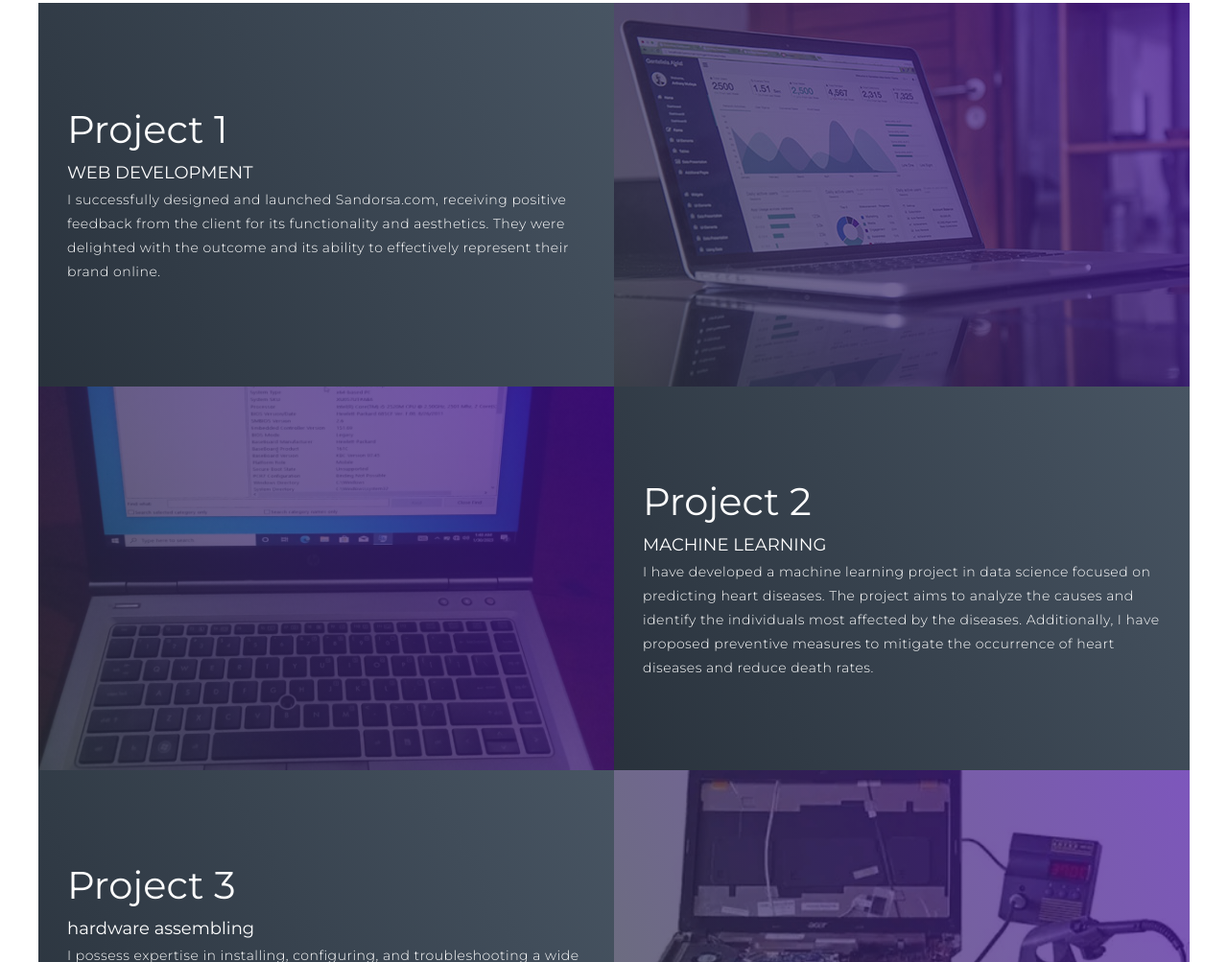
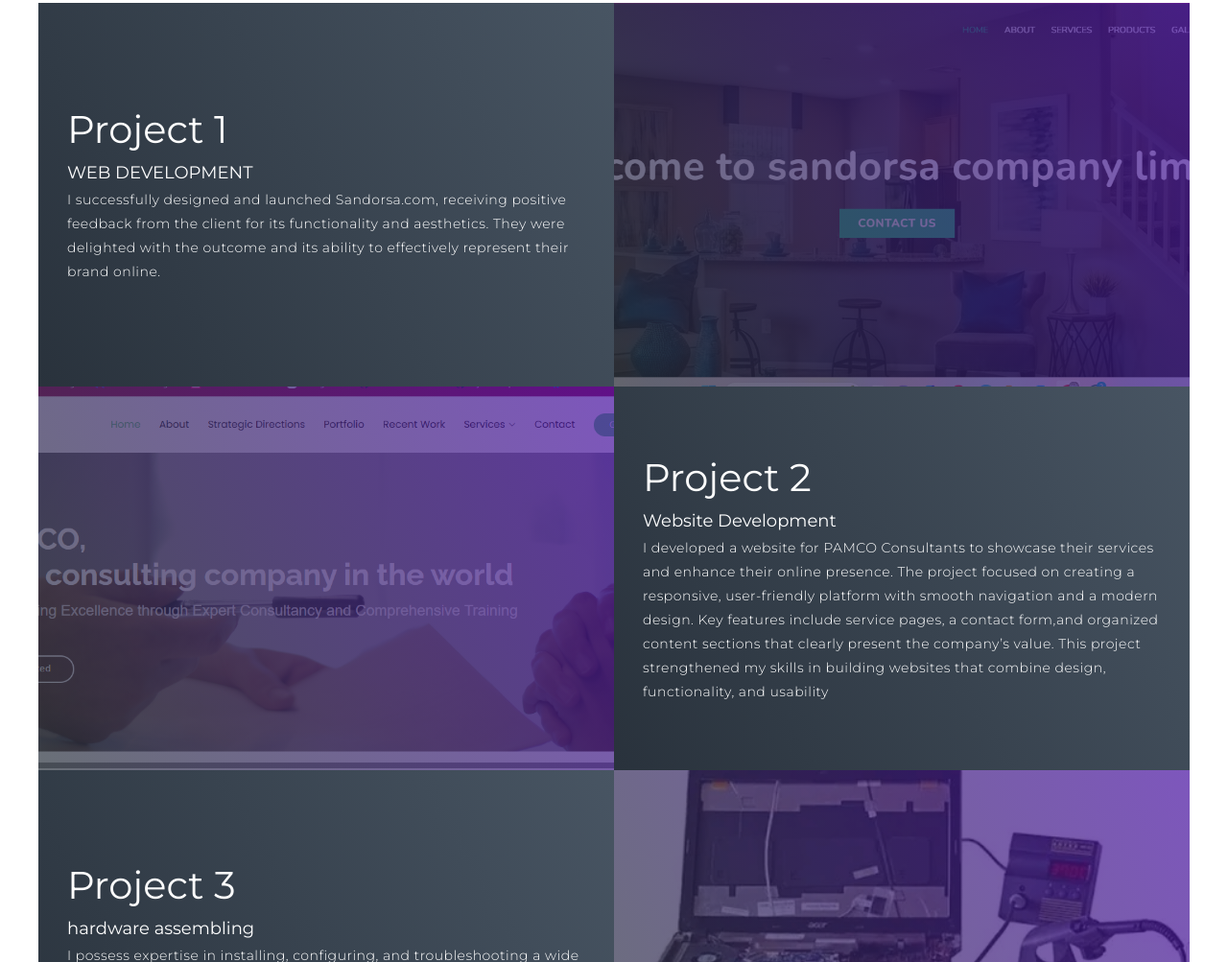
Before and after one commit to nduu123/profile, a plain HTML site: page index.html in a window 1280 px wide. Shown: the part 2165-3168 px from the top of the page at 96% size. Drawn offline with Linux system fonts and the light colour scheme.

Commit message:
Update index.html

```diff
--- a/index.html
+++ b/index.html
@@ -117,22 +117,22 @@
             <a class="btn btn-dark btn-social mx-2" href="#!"><i class="project "></i></a>
           </div>
           <div class="project-img">
-            <img src="./img/portfolio-2.jpg" alt="img">
+            <img src="./img/sandorsa.png" alt="img">
           </div>
         </div>
         <div class="project-item">
           <div class="project-info">
             <h1>Project 2</h1>
-            <h2>MACHINE LEARNING</h2>
+            <h2>Website Development</h2>
             <p>
-              I have developed a machine learning project in data science focused on predicting heart diseases. The
-              project aims to analyze the causes and identify the individuals most affected by the diseases.
-              Additionally, I have proposed preventive measures to mitigate the occurrence of heart diseases and reduce
-              death rates.
+             I developed a website for PAMCO Consultants to showcase their services and enhance their online presence.
+              The project focused on creating a responsive, user-friendly platform with smooth navigation and a modern design.
+              Key features include service pages, a contact form,and organized content sections that clearly present the company’s value.
+              This project strengthened my skills in building websites that combine design, functionality, and usability
             </p>
           </div>
           <div class="project-img">
-            <img src="./img/img-1.jfif" alt="img">
+            <img src="./img/Pamco.png" alt="img">
           </div>
         </div>
         <div class="project-item">
```
